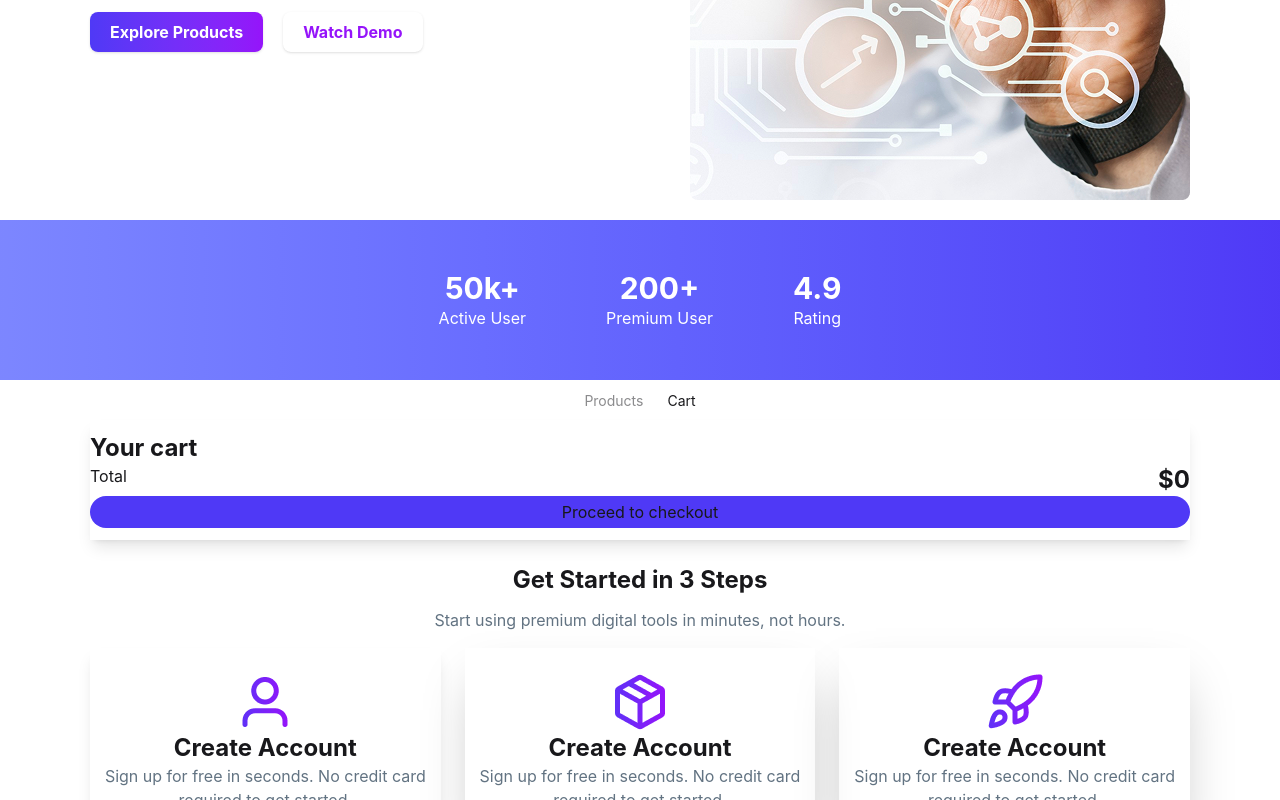
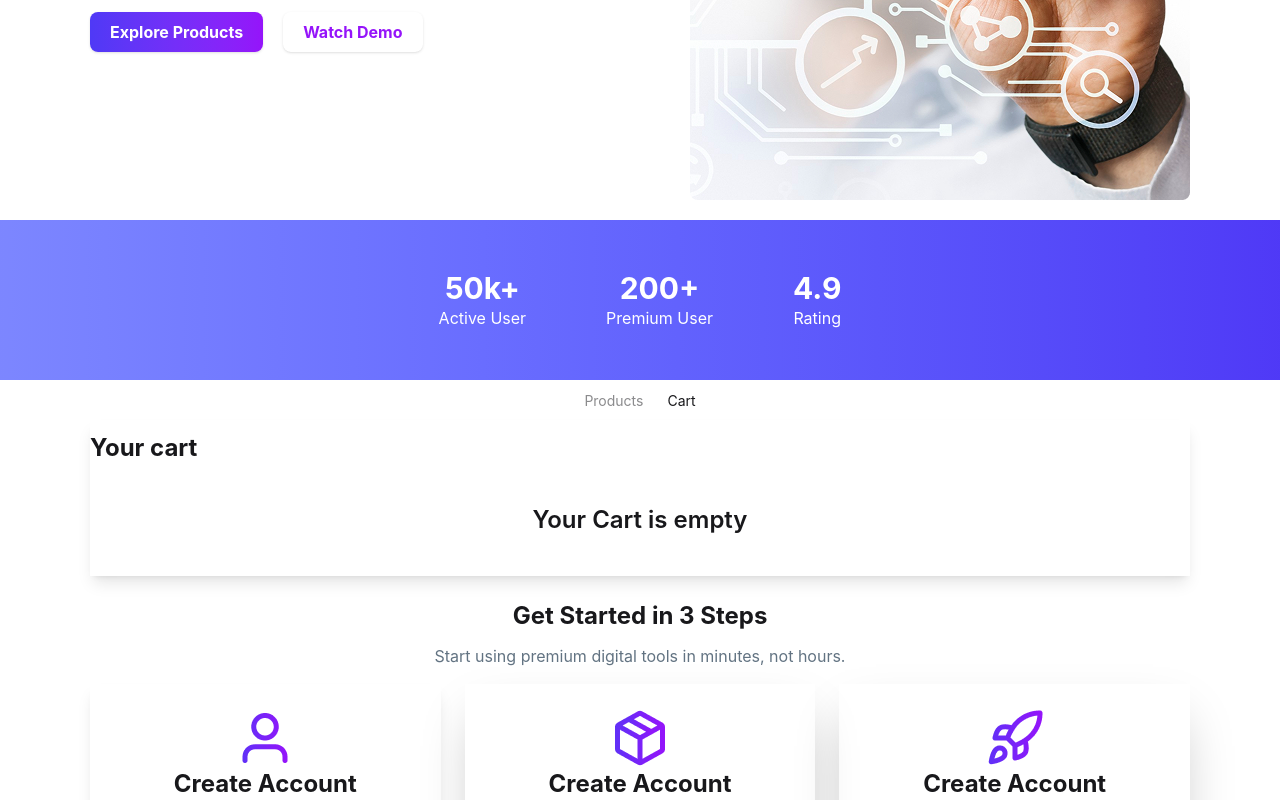
Before and after one commit to rakib1k7/B13-A06, a React (Vite) app: page / in a window 1280 px wide. Both pictures are taken after a click on the radio button "Cart". Shown: the part 458-1258 px from the top of the page. Built offline with nearby package versions, Linux system fonts and the light colour scheme.

Commit message:
adding delete function and proceed fucntion

```diff
--- a/src/App.jsx
+++ b/src/App.jsx
@@ -47,7 +47,7 @@ function App() {
       <Suspense>
         { activeTab === "Tools" && <PremiumTools AiPromise={AiPromise} cartData = {cartData} setCartData = {setCartData} />}
       </Suspense>
-      { activeTab === "Cart" && <SelectedCart cartData = {cartData} />}
+      { activeTab === "Cart" && <SelectedCart cartData = {cartData} setCartData = {setCartData} />}
 
       <Step />
     </>
--- a/src/components/SelectedCart.jsx
+++ b/src/components/SelectedCart.jsx
@@ -1,11 +1,29 @@
 import React from "react";
 
-const SelectedCart = ({ cartData }) => {
-  const TotalPrice = cartData.reduce((sum, SelectedCart) => sum + SelectedCart.price, 0)
-  console.log(TotalPrice)
+const SelectedCart = ({ cartData, setCartData }) => {
+  const TotalPrice = cartData.reduce(
+    (sum, SelectedCart) => sum + SelectedCart.price,
+    0,
+  );
+  const handleProceedBtn = () => {
+    setCartData([]);
+  };
+  const handleRemove = (SelectedCart) => {
+    const fillteredBtn = cartData.filter (cart => cart.id !== SelectedCart.id)
+    setCartData(fillteredBtn)
+
+  }
   return (
     <div className=" max-w-[1100px] mx-auto shadow-lg py-3">
-      <h1 className="font-bold text-2xl">Your cart</h1>
+      <h1 className="font-bold text-2xl mb-3">Your cart</h1>
+
+      {cartData.length === 0 ? (
+        <h1 className="justify-center text-center items-center font-semibold text-2xl py-7">
+          Your Cart is empty
+        </h1>
+      ) : (
+        <>
+          <div className="space-y-4">
             {cartData.map((SelectedCart) => (
               <div key={SelectedCart.id}>
                 <div className="space-y-6">
@@ -16,17 +34,17 @@ const SelectedCart = ({ cartData }) => {
                         src={SelectedCart.image}
                         alt=""
                       />
-                <div>
-                <h1>{SelectedCart.Name}</h1>
+                      <div className="justify-center items-center text-center">
+                        <h1 className="font-bold text-2xl">
+                          {SelectedCart.Name}
+                        </h1>
                         <p>${SelectedCart.price}/mon</p>
                       </div>
-
                     </div>
                     <div>
-                <button className="text-2xl text-red-600">Remove</button>
+                      <button onClick={()=>handleRemove(SelectedCart)} className="text-2xl text-red-600">Remove</button>
                     </div>
                   </div>
-
                 </div>
               </div>
             ))}
@@ -35,8 +53,16 @@ const SelectedCart = ({ cartData }) => {
               <h1 className="font-bold text-2xl">${TotalPrice}</h1>
             </div>
             <div className="justify-center text-center items-center">
-            <button className="w-full bg-[#4F39F6] p-1 rounded-3xl">Proceed to checkout</button>
+              <button
+                onClick={handleProceedBtn}
+                className="w-full bg-[#4F39F6] p-1 rounded-3xl"
+              >
+                Proceed to checkout
+              </button>
             </div>
+          </div>
+        </>
+      )}
     </div>
   );
 };
```
Lines whose indentation alone changed are shown as unchanged.
